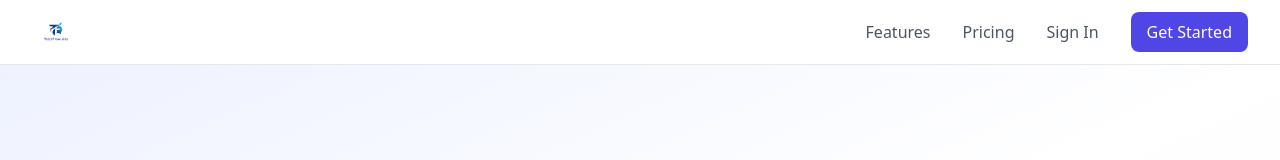
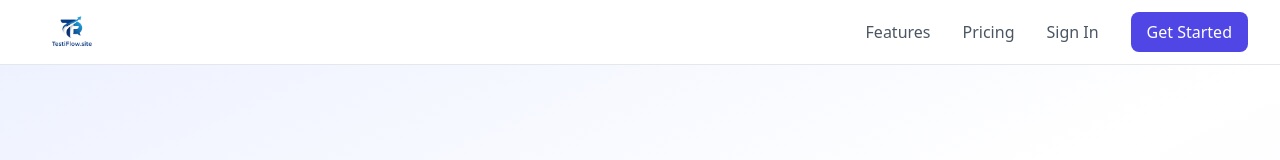
Before and after one commit to apdevstudio-ctrl/testimonial, a Next.js app in the folder frontend/: page /landing in a window 1280 px wide. Shown: the top 160 px of the page. Built offline with nearby package versions, Linux system fonts and the light colour scheme.

Commit message:
Increase logo sizes further - Landing page h-16/h-20, Sidebar h-14

```diff
--- a/frontend/app/(landing)/landing/page.tsx
+++ b/frontend/app/(landing)/landing/page.tsx
@@ -57,7 +57,7 @@
               <img
                 src="/logo.png"
                 alt="TestiFlow"
-                className="h-12 w-auto max-w-[200px]"
+                className="h-16 md:h-20 w-auto"
               />
             </div>
             <div className="hidden md:flex items-center space-x-8">
--- a/frontend/components/layout/Sidebar.tsx
+++ b/frontend/components/layout/Sidebar.tsx
@@ -21,7 +21,7 @@
             <img
               src="/logo.png"
               alt="TestiFlow"
-              className="h-12 w-auto max-w-[200px]"
+              className="h-14 w-auto"
             />
           </div>
           <nav className="flex-1 px-3 space-y-1">
```
